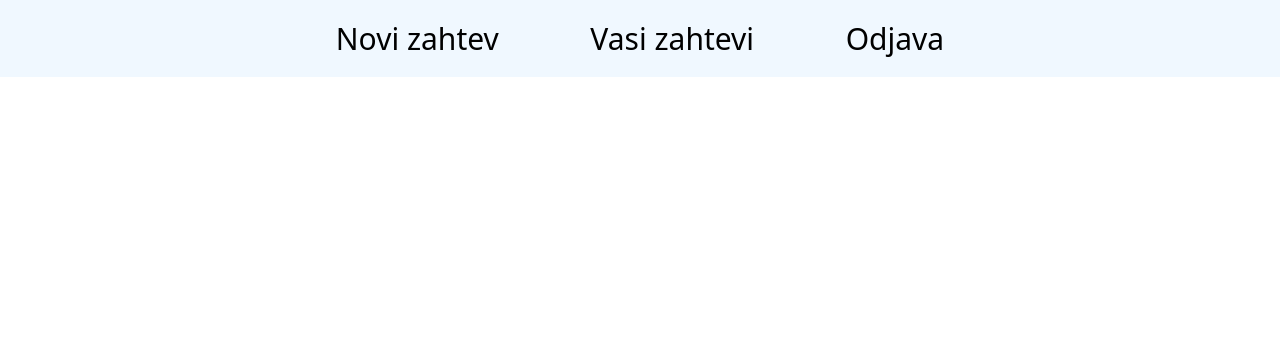
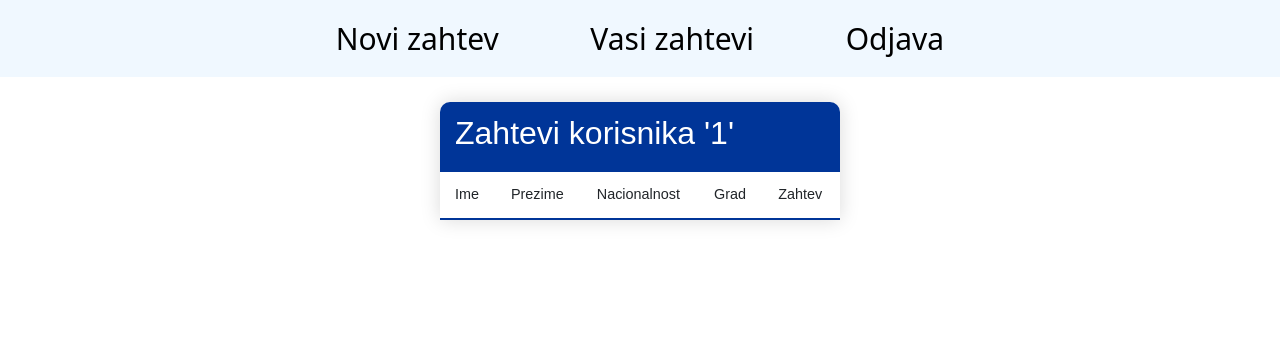
Before and after one commit to Carmelo99/domaci1, a PHP site: page /zahtevi.php in a window 1280 px wide. Shown: the top 337 px of the page. Run offline with PHP 8.4, Linux system fonts and the light colour scheme; the visitor is signed in with stand-in values (Sample User, id 1); data that the repository does not hold is empty.

Commit message:
Odradjen select koji prikazuje redove iz tabele zahtevi_korisnika u tabeli na stranici zahtevi.php

```diff
--- a/css/zahtevi.css
+++ b/css/zahtevi.css
@@ -31,6 +31,54 @@
 
 
 
+.tabela {
+    border-collapse: collapse;
+
+    margin: 25px auto auto auto;
+    font-size: 0.9em;
+    font-family: sans-serif;
+    min-width: 400px;
+    border-radius: 10px 10px 0 0;
+    overflow: hidden;
+    box-shadow: 0 0 20px rgba(0, 0, 0, 0.15);
+
+}
+
+.tabela thead tr {
+    background-color: #003598;
+    color: #ffffff;
+    text-align: left;
+}
+
+.tabela th,
+.tabela td {
+    padding: 12px 15px;
+}
+
+.tabela tbody tr {
+    border-bottom: 1px solid #dddddd;
+}
+
+.tabela tbody tr:nth-of-type(even) {
+    background-color: #f3f3f3;
+}
+
+.tabela tbody tr:last-of-type {
+    border-bottom: 2px solid #003598;
+}
+
+.izmeni {
+    background-color: #fd5a5a;
+    font-size: 0.9em;
+    font-family: sans-serif;
+    border-style: none;
+    border-radius: 10px;
+    color: whitesmoke;
+}
+
+
+
+
 
 
 
@@ -39,4 +87,5 @@
     .navbar-nav {
         flex-direction: column;
     }
+
 }
--- a/index.php
+++ b/index.php
@@ -19,6 +19,7 @@ $korisnik = new Korisnik(1, $korime, $sif);
 if($rezultat->num_rows==1){
     $row = mysqli_fetch_assoc($rezultat);
         $_SESSION['korisnik_id']=$row['id'];
+        $_SESSION['korisnicko_ime']=$_POST['kor_ime'];
 
     header('Location: novi_zahtev.php');
     exit();
--- a/zahtev.php
+++ b/zahtev.php
@@ -27,6 +27,16 @@ class Zahtev{
         return $kon->query($kveri);
 
     }
+
+    public static function vratiZahteve(mysqli $kon)
+    {
+        $query = "SELECT * FROM `zahtevi_korisnika`";
+        return $kon->query($query);
+    }
+
+
+
+
 }
 
 ?>
--- a/zahtevi.php
+++ b/zahtevi.php
@@ -1,4 +1,19 @@
+<?php
+include "kon_db.php";
+include "zahtev.php";
 
+session_start();
+
+$podaci = Zahtev::vratiZahteve($kon);
+
+
+
+
+
+
+
+
+?>
 
 
 
@@ -28,6 +43,43 @@
         </div>
     </nav>
 
+<div class="container">
+    <table class="tabela">
+        <thead>
+        <tr>
+        <th colspan="6"><h2>Zahtevi korisnika '<?php echo $_SESSION['korisnicko_ime'];?>'</h2></th>
+        </tr>
+        <tr>
+        </thead>
+            <td>Ime</td>
+            <td>Prezime</td>
+            <td>Nacionalnost</td>
+            <td>Grad</td>
+            <td>Zahtev</td>
+        </tr>
+       <?php
+    while ($red=mysqli_fetch_assoc($podaci)) :
+       ?>
+       <tr>
+        <td><?php echo $red['ime'];?></td>
+        <td><?php echo $red['prezime'];?></td>
+        <td><?php echo $red['nacionalnost'];?></td>
+        <td><?php echo $red['grad'];?></td>
+        <td><?php echo $red['zahtev'];?></td>
+        <td><form action="" method="post">
+                    <input type="submit" class="izmeni" name="submit" value="Izmeni">
+                </form>
+                </td>
+        </tr>
+        <?php endwhile; ?>
+
+        </table>
+</div>
+
+
+
+
+
 
 
 
```
Also changed, not shown: js/zahtevi.js (added).
